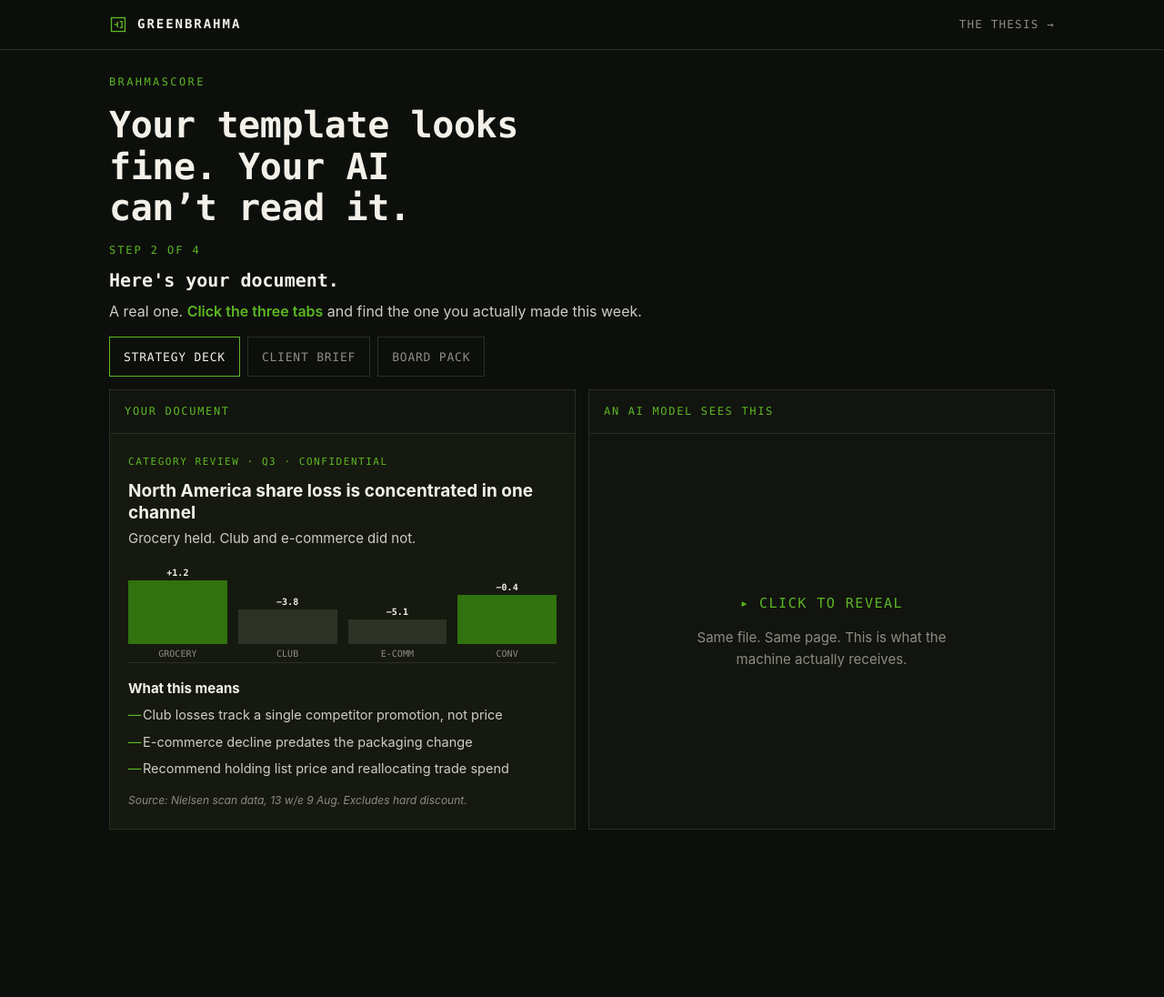
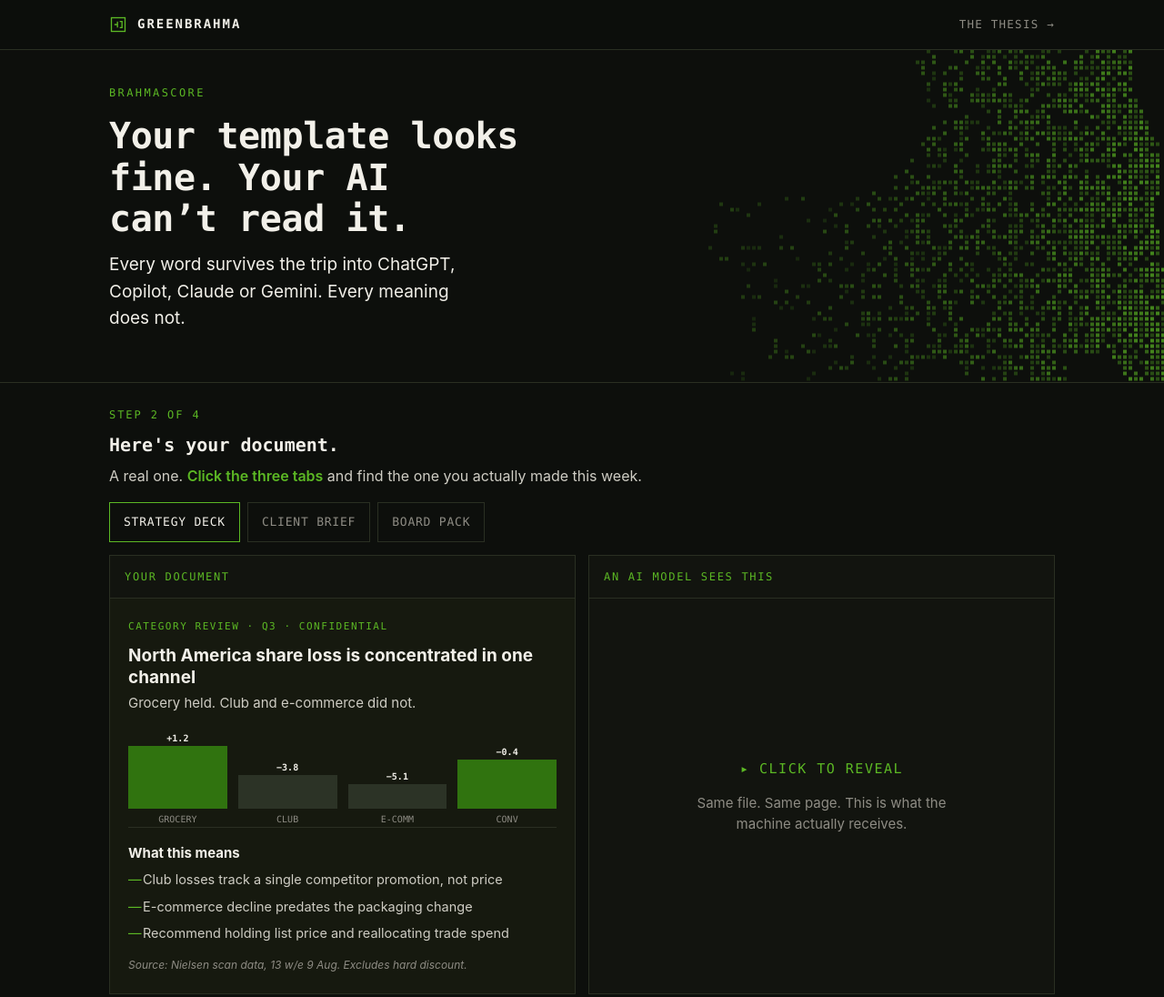
Before and after one commit to GreenBrahma/greenbrahma, a plain HTML site: page index.html in a window 1280 px wide. Shown: the top 1096 px of the page at 91% size. Drawn offline with Linux system fonts and the light colour scheme.

Commit message:
Hero: dithered mark as persistent background band; remove intro splash
- the mark is sampled into a field of 4px cells with density ramping left to
  right, so the headline sits in clear space and the field goes solid where it
  bleeds off the right edge
- cells shimmer independently at ~18fps; static when prefers-reduced-motion is set
- rebuilt on resize, hides itself if the image or canvas is unavailable
- replaces the on-load dissolve: the reference treatment is a permanent
  background, not a splash, so nothing blocks content on arrival
- adds a lead line under the H1 now that the band has room for it

```diff
--- a/index.html
+++ b/index.html
@@ -156,6 +156,20 @@
 .reset{font-family:var(--mono);font-size:12.5px;background:transparent;color:var(--green-lit);
   border:none;cursor:pointer;padding:10px 2px;letter-spacing:.06em;margin-top:6px}
 
+
+  /* ---------- dithered mark band ---------- */
+  .band{position:relative;overflow:hidden;padding:38px 0 34px;
+    border-bottom:1px solid var(--rule)}
+  .band .wrap{position:relative;z-index:2}
+  #dither{position:absolute;top:50%;right:-6%;transform:translateY(-50%);
+    z-index:1;pointer-events:none;opacity:.9}
+  @media(max-width:860px){
+    #dither{right:-18%;opacity:.42}
+    .band{padding:30px 0 26px}
+  }
+  .band h1{margin-bottom:12px}
+  .band .lead{max-width:34ch}
+
   .verticals{display:grid;grid-template-columns:1fr;gap:1px;background:var(--rule);
     border:1px solid var(--rule);margin-top:24px}
   @media(min-width:720px){.verticals{grid-template-columns:1fr 1fr}}
@@ -190,128 +204,7 @@
 </head>
 <body>
 
-<!-- ===== INTRO: pixelated mark disperses to reveal the page ===== -->
-<div id="gbIntro" aria-hidden="true">
-  <canvas id="gbCanvas"></canvas>
-  <div id="gbSkip">TAP TO SKIP</div>
-</div>
 
-<style>
-  #gbIntro{position:fixed;inset:0;z-index:9999;background:var(--ground);
-    display:flex;align-items:center;justify-content:center;cursor:pointer;
-    transition:opacity 380ms ease}
-  #gbIntro.out{opacity:0;pointer-events:none}
-  #gbCanvas{display:block;max-width:100%;max-height:100%}
-  #gbSkip{position:absolute;bottom:26px;left:0;right:0;text-align:center;
-    font-family:var(--mono);font-size:11px;letter-spacing:.18em;color:#4a4d44;
-    opacity:0;transition:opacity 400ms ease 500ms}
-  #gbIntro.ready #gbSkip{opacity:1}
-  @media(prefers-reduced-motion:reduce){#gbIntro{display:none}}
-  html.gb-intro-lock,html.gb-intro-lock body{overflow:hidden}
-</style>
-
-<script>
-(function(){
-  var intro = document.getElementById('gbIntro');
-  if(!intro) return;
-
-  function kill(){
-    if(!intro || intro.dataset.done) return;
-    intro.dataset.done = '1';
-    intro.classList.add('out');
-    document.documentElement.classList.remove('gb-intro-lock');
-    setTimeout(function(){ if(intro.parentNode) intro.parentNode.removeChild(intro); }, 420);
-  }
-
-  // --- bail out early in every case where a splash would be wrong ---
-  var reduced = window.matchMedia && window.matchMedia('(prefers-reduced-motion: reduce)').matches;
-  var seen = false;
-  try { seen = sessionStorage.getItem('gbIntroSeen') === '1'; } catch(e){}
-  if(reduced || seen || !document.getElementById('gbCanvas').getContext){ kill(); return; }
-  try { sessionStorage.setItem('gbIntroSeen','1'); } catch(e){}
-
-  document.documentElement.classList.add('gb-intro-lock');
-  // hard failsafe: whatever happens, the page is never blocked past 2.2s
-  var failsafe = setTimeout(kill, 2200);
-
-  intro.addEventListener('click', kill);
-  window.addEventListener('keydown', kill, {once:true});
-  window.addEventListener('touchstart', kill, {once:true, passive:true});
-
-  var cv = document.getElementById('gbCanvas'), ctx = cv.getContext('2d');
-  var img = new Image();
-  img.onerror = kill;
-  img.onload = function(){
-    var vw = Math.min(window.innerWidth, 900), vh = window.innerHeight;
-    var size = Math.min(vw * 0.72, vh * 0.62, 560);
-    var dpr = Math.min(window.devicePixelRatio || 1, 2);
-    var W = Math.round(size), H = Math.round(size * (img.height / img.width));
-
-    cv.width = W * dpr; cv.height = H * dpr;
-    cv.style.width = W + 'px'; cv.style.height = H + 'px';
-    ctx.scale(dpr, dpr);
-    ctx.drawImage(img, 0, 0, W, H);
-
-    var data;
-    try { data = ctx.getImageData(0, 0, W * dpr, H * dpr).data; }
-    catch(e){ kill(); return; }
-
-    // cell size: coarser on small screens so particle count stays sane
-    var cell = W < 380 ? 7 : (W < 520 ? 6 : 5);
-    var pts = [], cx = W / 2, cy = H / 2;
-
-    for(var y = 0; y < H; y += cell){
-      for(var x = 0; x < W; x += cell){
-        var i = ((Math.round(y * dpr) * Math.round(W * dpr)) + Math.round(x * dpr)) * 4;
-        if(data[i + 3] > 120){
-          var dx = x - cx, dy = y - cy, d = Math.sqrt(dx*dx + dy*dy) || 1;
-          pts.push({
-            x:x, y:y,
-            r:data[i], g:data[i+1], b:data[i+2],
-            vx:(dx/d) * (1.4 + Math.random()*3.6) + (Math.random()-0.5)*1.2,
-            vy:(dy/d) * (1.4 + Math.random()*3.6) + (Math.random()-0.5)*1.2 - 0.5,
-            dly: (d / Math.max(W,H)) * 190 + Math.random()*90
-          });
-        }
-      }
-    }
-    if(!pts.length){ kill(); return; }
-
-    intro.classList.add('ready');
-
-    var HOLD = 340, SPAN = 760, t0 = null;
-    function frame(ts){
-      if(t0 === null) t0 = ts;
-      var t = ts - t0;
-      ctx.clearRect(0, 0, W, H);
-
-      for(var k = 0; k < pts.length; k++){
-        var p = pts[k];
-        var lt = t - HOLD - p.dly;
-        var a = 1, ox = 0, oy = 0, s = cell;
-        if(lt > 0){
-          var u = Math.min(lt / SPAN, 1);
-          var e = u * u;                  // accelerate outward
-          ox = p.vx * e * 190;
-          oy = p.vy * e * 190;
-          a = 1 - u;
-          s = cell * (1 - u * 0.55);
-        }
-        if(a <= 0.02) continue;
-        ctx.globalAlpha = a;
-        ctx.fillStyle = 'rgb(' + p.r + ',' + p.g + ',' + p.b + ')';
-        ctx.fillRect(p.x + ox, p.y + oy, s, s);
-      }
-      ctx.globalAlpha = 1;
-
-      if(t < HOLD + SPAN + 340){ requestAnimationFrame(frame); }
-      else { clearTimeout(failsafe); kill(); }
-    }
-    requestAnimationFrame(frame);
-  };
-  img.src = '/bull-mark.png';
-})();
-</script>
 
 
 <header>
@@ -327,10 +220,18 @@
   </div>
 </header>
 
-<section class="hero">
+<section class="band">
+  <canvas id="dither" aria-hidden="true"></canvas>
   <div class="wrap">
     <div class="eyebrow">BrahmaScore</div>
     <h1>Your template looks fine. Your AI can&rsquo;t&nbsp;read&nbsp;it.</h1>
+    <p class="lead">Every word survives the trip into ChatGPT, Copilot, Claude or Gemini.
+      Every meaning does not.</p>
+  </div>
+</section>
+
+<section class="hero">
+  <div class="wrap">
 <!-- PRIMARY NARRATION PANEL -->
   <div class="primary" id="primary" aria-live="polite">
     <div class="step" id="pstep">STEP 1 OF 4</div>
@@ -468,6 +369,92 @@
 </footer>
 
 <script>
+/* ---------- dithered mark: sampled cells, density ramps left to right ---------- */
+(function(){
+  var cv = document.getElementById('dither');
+  if(!cv || !cv.getContext) return;
+  var ctx = cv.getContext('2d');
+  var reduced = window.matchMedia && window.matchMedia('(prefers-reduced-motion: reduce)').matches;
+  var cells = [], W = 0, H = 0, CELL = 4, GAP = 6, raf = null;
+
+  var img = new Image();
+  img.onerror = function(){ cv.style.display = 'none'; };
+  img.onload = build;
+  img.src = '/bull-mark.png';
+
+  function build(){
+    var vw = window.innerWidth;
+    W = Math.round(Math.min(vw * (vw < 860 ? 0.92 : 0.58), 620));
+    H = Math.round(W * (img.height / img.width));
+    GAP = vw < 520 ? 5 : 6;
+    CELL = vw < 520 ? 3 : 4;
+
+    var dpr = Math.min(window.devicePixelRatio || 1, 2);
+    cv.width = W * dpr; cv.height = H * dpr;
+    cv.style.width = W + 'px'; cv.style.height = H + 'px';
+    ctx.setTransform(dpr, 0, 0, dpr, 0, 0);
+
+    /* sample the source once, offscreen */
+    var off = document.createElement('canvas');
+    off.width = W; off.height = H;
+    var octx = off.getContext('2d');
+    octx.drawImage(img, 0, 0, W, H);
+    var d;
+    try { d = octx.getImageData(0, 0, W, H).data; }
+    catch(e){ cv.style.display = 'none'; return; }
+
+    cells = [];
+    for(var y = 0; y < H; y += GAP){
+      for(var x = 0; x < W; x += GAP){
+        var i = ((y | 0) * W + (x | 0)) * 4;
+        var a = d[i + 3];
+        if(a < 90) continue;
+        /* density ramp: sparse at the left where the headline sits, solid at the right edge */
+        var ramp = Math.pow(x / W, 1.55);
+        var keep = 0.06 + ramp * 0.98;
+        if(Math.random() > keep) continue;
+        cells.push({
+          x: x, y: y,
+          base: 0.30 + ramp * 0.62,
+          ph: Math.random() * Math.PI * 2,
+          sp: 0.4 + Math.random() * 0.9
+        });
+      }
+    }
+    if(!cells.length){ cv.style.display = 'none'; return; }
+    if(reduced){ draw(0); return; }
+    if(raf) cancelAnimationFrame(raf);
+    start = null;
+    raf = requestAnimationFrame(loop);
+  }
+
+  function draw(t){
+    ctx.clearRect(0, 0, W, H);
+    for(var k = 0; k < cells.length; k++){
+      var c = cells[k];
+      var shimmer = reduced ? 1 : (0.72 + 0.28 * Math.sin(t * 0.0011 * c.sp + c.ph));
+      ctx.globalAlpha = Math.max(0, Math.min(1, c.base * shimmer));
+      ctx.fillStyle = '#5cb824';
+      ctx.fillRect(c.x, c.y, CELL, CELL);
+    }
+    ctx.globalAlpha = 1;
+  }
+
+  var start = null, last = 0;
+  function loop(ts){
+    if(start === null) start = ts;
+    var t = ts - start;
+    if(t - last > 55){ draw(t); last = t; }   /* ~18fps is plenty for a shimmer */
+    raf = requestAnimationFrame(loop);
+  }
+
+  var rt;
+  window.addEventListener('resize', function(){
+    clearTimeout(rt);
+    rt = setTimeout(function(){ if(img.complete) build(); }, 200);
+  });
+})();
+
 (function(){
   var DOCS = {
     deck: {
```
